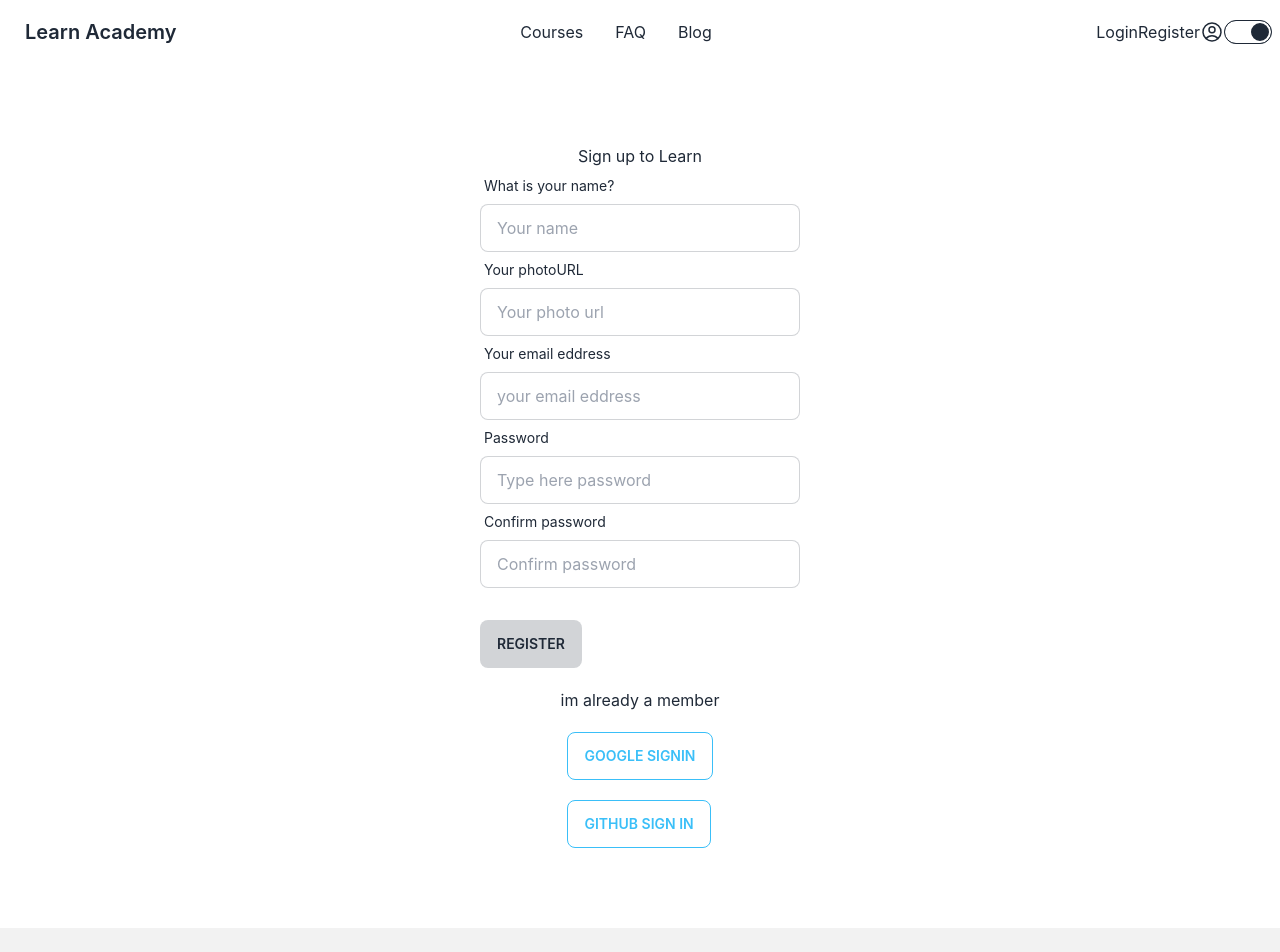
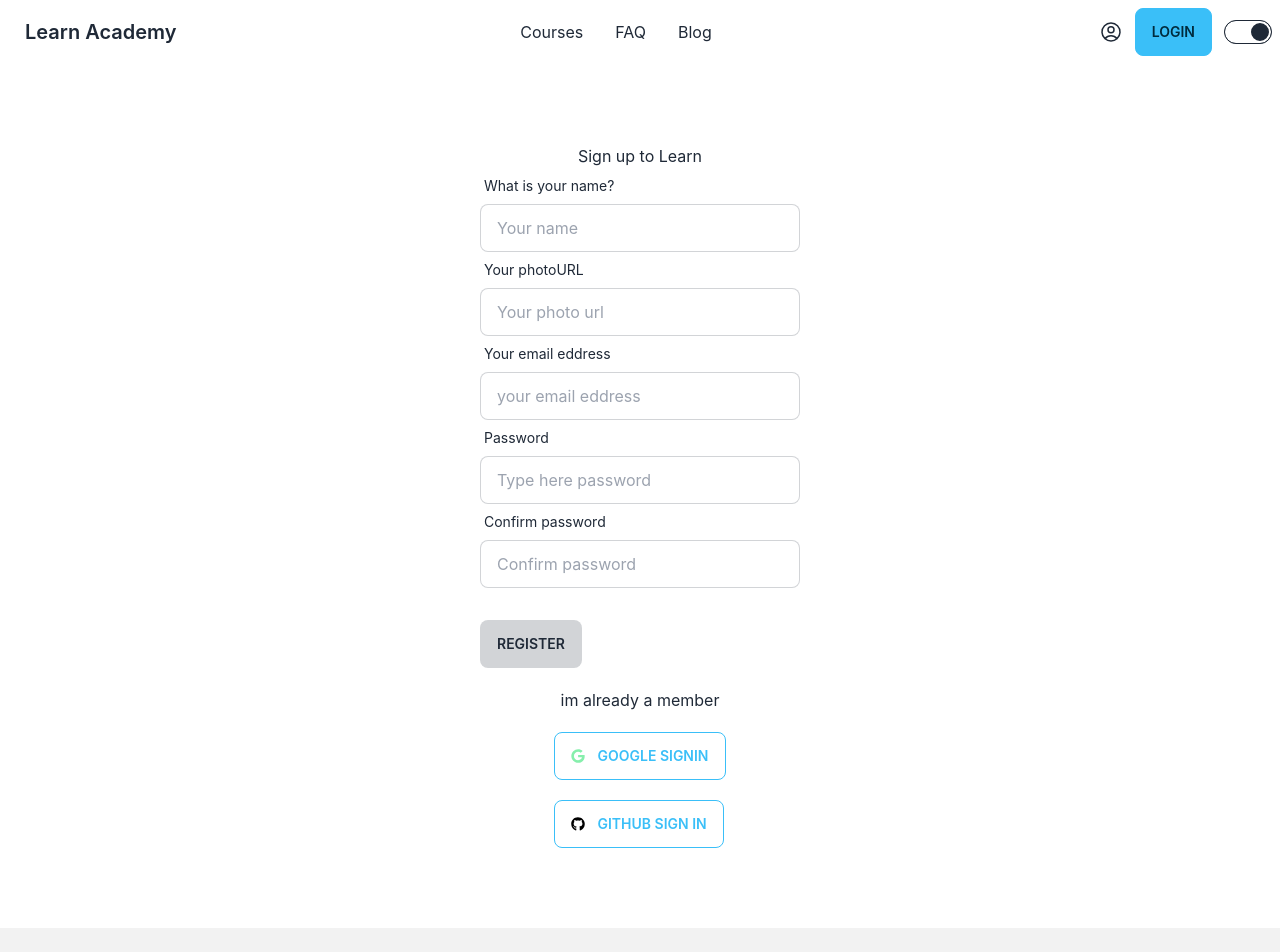
Before and after one commit to Obaidulislam1/assignment-10-client, a React (Create React App) app: page /register in a window 1280 px wide. Shown: the top 952 px of the page. Built offline with nearby package versions, Linux system fonts and the light colour scheme; no server answers.

Commit message:
complete

```diff
--- a/src/page/Home.js
+++ b/src/page/Home.js
@@ -1,5 +1,5 @@
 import React from 'react';
-import { useLoaderData } from 'react-router-dom';
+import { Link, useLoaderData } from 'react-router-dom';
 import image from '../image/image-home.jpg';
 
 const Home = () => {
@@ -15,7 +15,7 @@ const Home = () => {
                     <br />
                     sequoia capital Bangladesh rapid scale-up our course to increase investment in product and technology.</p>
                 <div className='flex justify-center mt-10'>
-                    <button className="btn btn-outline btn-info">explore Now</button>
+                    <button className="btn btn-outline btn-info"><Link to='/courses'>explore Now</Link></button>
                 </div>
             </div>
             </div>
--- a/src/page/Registation.js
+++ b/src/page/Registation.js
@@ -4,6 +4,7 @@ import { GithubAuthProvider, GoogleAuthProvider } from 'firebase/auth';
 import { Form, Link, useNavigate } from 'react-router-dom';
 import { useState } from 'react';
 import toast from 'react-hot-toast';
+import { FaGoogle,FaGithub } from "react-icons/fa";
 
 
 
@@ -38,7 +39,6 @@ const Registation = () => {
         const name = from.name.value;
         const email = from.email.value;
         const password = from.password.value;
-        const confirmPassword = from.confirmPassword.value;
         const photoURL = from.photo.value;
         // console.log(name, email, password, confirmPassword, photoURL);
         register(email, password)
@@ -114,8 +114,8 @@ const Registation = () => {
             </Form>
             <div className='flex justify-center mt-5'>
             <div>
-               <p><button className="btn btn-outline btn-info" onClick={handleGoogle}>Google SignIn</button></p>
-                <p><button className='mt-5 btn btn-outline btn-info' onClick={githubLogin}>Github sign in</button></p>
+               <p><button className="btn btn-outline btn-info" onClick={handleGoogle}> <FaGoogle className='mr-3 text-green-300'/>  Google SignIn</button></p>
+                <p><button className='mt-5 btn btn-outline btn-info' onClick={githubLogin}><FaGithub className='mr-3 text-black'/> Github sign in</button></p>
                </div>
 
             </div>
--- a/src/share/Header.js
+++ b/src/share/Header.js
@@ -15,7 +15,6 @@ const Header = () => {
       console.error(error)
     })
   }
-  console.log(user);
   return (
     <div className="navbar bg-base-100">
       <div className="navbar-start">
@@ -43,28 +42,31 @@ const Header = () => {
 
 
       <div className="navbar-end">
+
+      {user?.photoURL ?
+          <div className="w-14 rounded-full mr-3">
+            <img src={user?.photoURL} />
+          </div>
+          :
+          <svg xmlns="http://www.w3.org/2000/svg" fill="none" viewBox="0 0 24 24" strokeWidth={1.5} stroke="currentColor" className="w-6 h-6 mr-3">
+            <path strokeLinecap="round" strokeLinejoin="round" d="M17.982 18.725A7.488 7.488 0 0012 15.75a7.488 7.488 0 00-5.982 2.975m11.963 0a9 9 0 10-11.963 0m11.963 0A8.966 8.966 0 0112 21a8.966 8.966 0 01-5.982-2.275M15 9.75a3 3 0 11-6 0 3 3 0 016 0z" />
+          </svg>
+        }
+
         {
           user?.uid ?
             <>
-              <span>{user?.displayName}</span>
-              <button onClick={handleLogOut} className="btn btn-outline btn-info">Log Out</button>
+              <span className='mr-3'>{user?.displayName}</span>
+              <button onClick={handleLogOut} className="btn btn-outline btn-info mr-3">Log Out</button>
             </>
             :
             <>
-              <Link to='/login'>Login</Link>
-              <Link to='/register'>Register</Link>
+              <button className="btn btn-info mr-3"><Link to='/login'>Login</Link></button>
+
             </>
         }
 
-        {user?.photoURL ?
-          <div className="w-14 rounded-full">
-            <img src={user?.photoURL} />
-          </div>
-          :
-          <svg xmlns="http://www.w3.org/2000/svg" fill="none" viewBox="0 0 24 24" strokeWidth={1.5} stroke="currentColor" className="w-6 h-6">
-            <path strokeLinecap="round" strokeLinejoin="round" d="M17.982 18.725A7.488 7.488 0 0012 15.75a7.488 7.488 0 00-5.982 2.975m11.963 0a9 9 0 10-11.963 0m11.963 0A8.966 8.966 0 0112 21a8.966 8.966 0 01-5.982-2.275M15 9.75a3 3 0 11-6 0 3 3 0 016 0z" />
-          </svg>
-        }
+
 
       </div>
       <input type="checkbox" className="toggle" checked />    </div>
```
Also changed, not shown: 1 other file (tests, documents, lock files or other folders).
